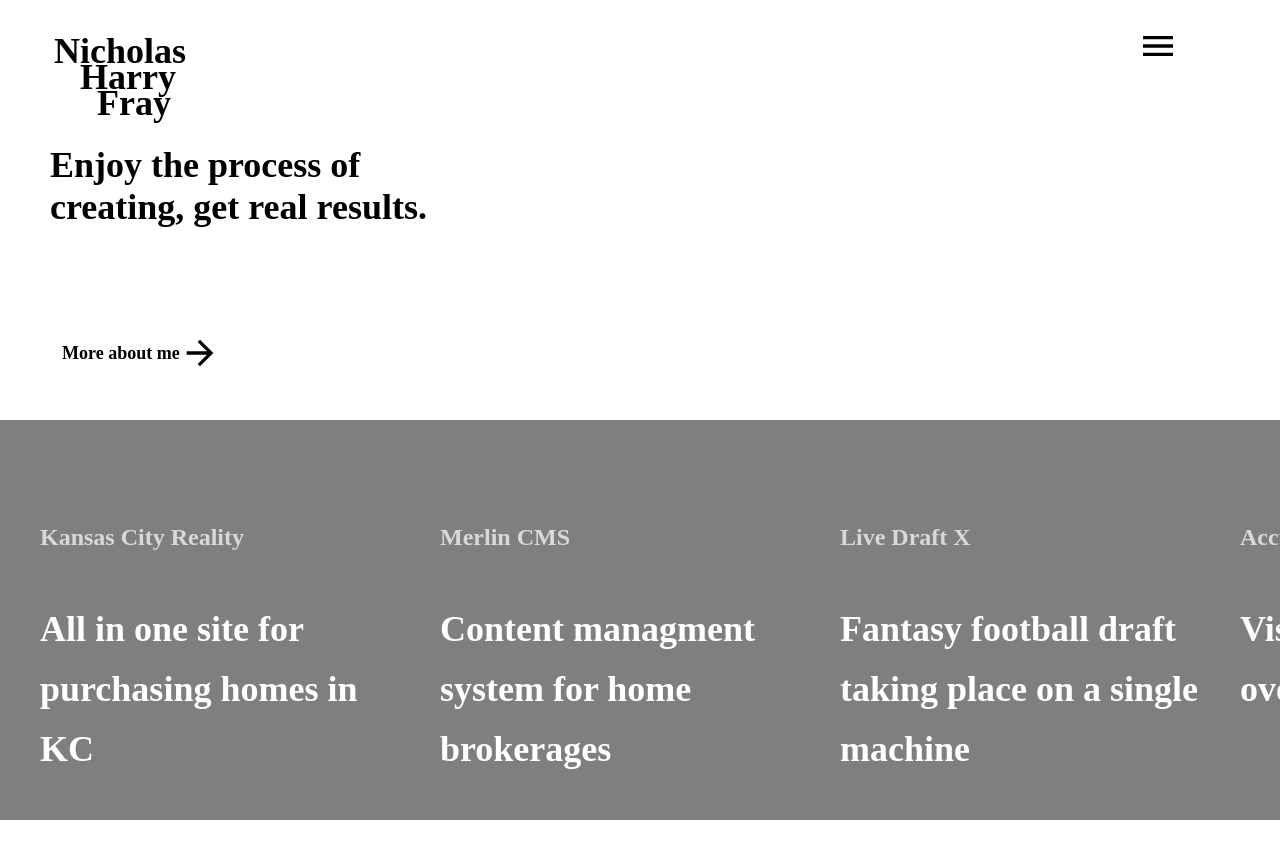
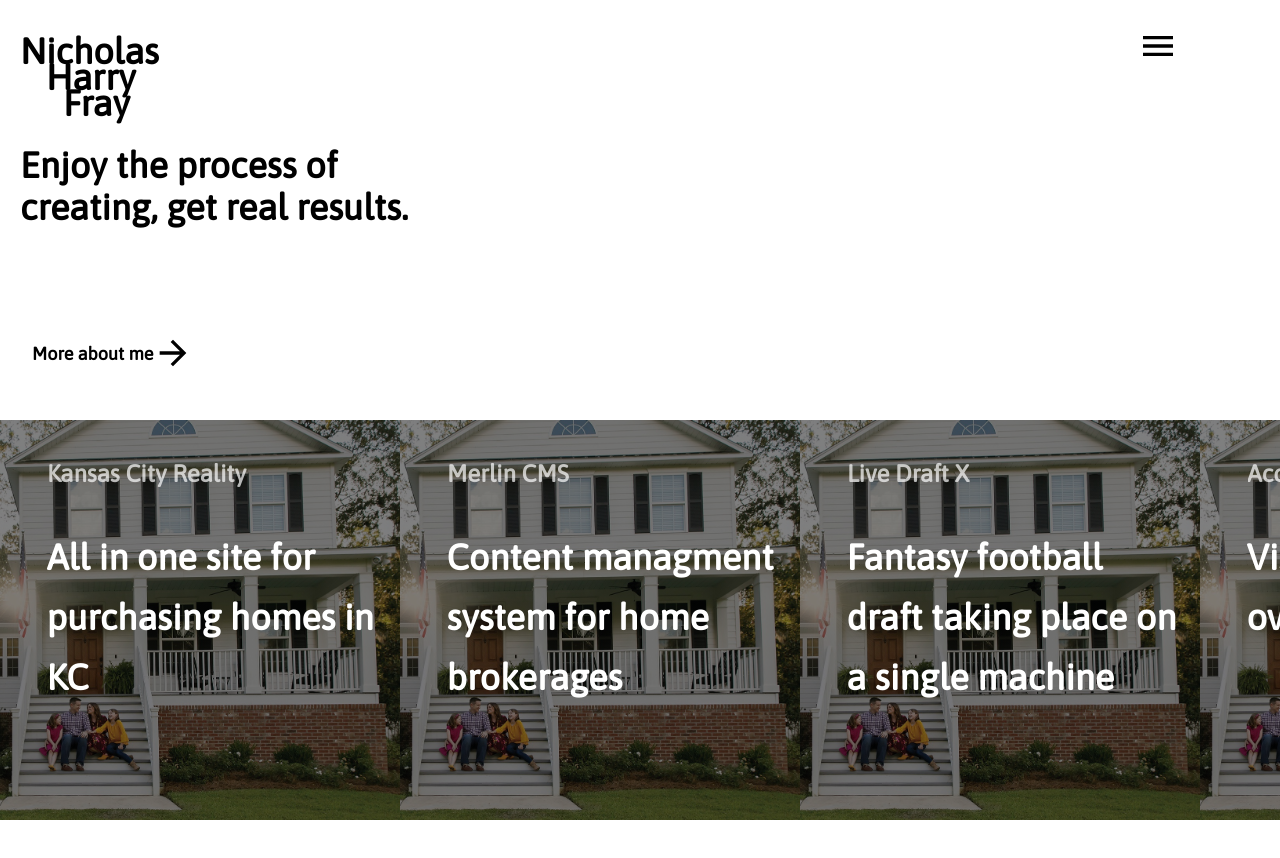
Before and after one commit to HarryFray/Portfolio, a Gatsby site: page / in a window 1280 px wide. Shown: the top 858 px of the page. Built offline with nearby package versions, Linux system fonts and the light colour scheme; Gatsby itself is replaced by a stand-in of ours.

Commit message:
feat(site): dynamic image sizes added

```diff
--- a/gatsby-config.js
+++ b/gatsby-config.js
@@ -8,6 +8,7 @@ module.exports = {
     `gatsby-plugin-react-helmet`,
     `gatsby-plugin-styled-components`,
     `gatsby-plugin-material-ui`,
+    `gatsby-background-image`,
     {
       resolve: `gatsby-source-filesystem`,
       options: {
@@ -17,6 +18,17 @@ module.exports = {
     },
     `gatsby-transformer-sharp`,
     `gatsby-plugin-sharp`,
+    `gatsby-plugin-emotion`,
+    {
+      resolve: `gatsby-plugin-google-fonts`,
+      options: {
+        fonts: [
+          `Asap`,
+          `source sans pro\:300,400,400i,700`, // you can also specify font weights and styles
+        ],
+        display: "swap",
+      },
+    },
     {
       resolve: `gatsby-plugin-manifest`,
       options: {
--- a/package.json
+++ b/package.json
@@ -5,12 +5,17 @@
   "version": "0.1.0",
   "author": "Kyle Mathews <mathews.kyle@gmail.com>",
   "dependencies": {
+    "@emotion/core": "^10.0.27",
+    "@emotion/styled": "^10.0.27",
     "@material-ui/core": "^4.9.3",
     "@material-ui/icons": "^4.9.1",
     "@material-ui/styles": "^4.9.0",
     "babel-plugin-styled-components": "^1.10.7",
     "gatsby": "^2.19.7",
+    "gatsby-background-image": "^0.10.1",
     "gatsby-image": "^2.2.39",
+    "gatsby-plugin-emotion": "^4.1.22",
+    "gatsby-plugin-google-fonts": "^1.0.1",
     "gatsby-plugin-manifest": "^2.2.39",
     "gatsby-plugin-material-ui": "^2.1.6",
     "gatsby-plugin-offline": "^3.0.32",
--- a/src/components/card.js
+++ b/src/components/card.js
@@ -1,24 +1,12 @@
 import React from "react"
 import styled from "styled-components"
 import { Link } from "@reach/router"
+import BackgroundImage from "gatsby-background-image"
+import { useStaticQuery, graphql } from "gatsby"
 
-const StyledImg = styled.div`
+const StyledBackgroundImage = styled(BackgroundImage)`
   width: 100vw;
   height: 100vw;
-  overflow: hidden;
-  color: white;
-  position: relative;
-  text-align: center;
-  div {
-    text-align: start;
-    margin: 80px 0 0 40px;
-    position: absolute;
-  }
-
-  background-image: linear-gradient(rgba(0, 0, 0, 0.5), rgba(0, 0, 0, 0.5)),
-    url(${({ img }) => img});
-  background-repeat: no-repeat;
-  background-size: 100vw 100vw;
 
   @media (min-width: 700px) {
     background-size: 50vh 50vh;
@@ -32,25 +20,54 @@ const StyledImg = styled.div`
   }
 `
 
+const TextBox = styled("div")`
+  color: white;
+  background-image: linear-gradient(
+    to top,
+    rgba(0, 0, 0, 0.5) 2rem,
+    rgba(0, 0, 0, 0.5)
+  );
+  display: flex;
+  flex-direction: column;
+  height: 100%;
+  width: 100%;
+  justify-content: flex-start;
+  align-items: start;
+  padding: 20px 0 0 28px;
+  h3,
+  h4 {
+    text-align: left;
+    margin: 20px;
+  }
+`
+
 const Card = ({ title, link, description, img, slug }) => {
-  return link ? (
-    <a href={link} target="_blank" rel="noopener noreferrer">
-      <StyledImg img={img}>
-        <div>
+  const { image } = useStaticQuery(graphql`
+    query {
+      image: file(relativePath: { eq: "img_hs.jpeg" }) {
+        sharp: childImageSharp {
+          fluid {
+            ...GatsbyImageSharpFluid_withWebp
+          }
+        }
+      }
+    }
+  `)
+
+  return (
+    <a
+      href={link}
+      target="_blank"
+      rel="noopener noreferrer"
+      style={{ textDecoration: "none" }}
+    >
+      <StyledBackgroundImage fluid={image.sharp.fluid} fadeIn="soft">
+        <TextBox>
           <h3>{title}</h3>
           <h4>{description}</h4>
-        </div>
-      </StyledImg>
+        </TextBox>
+      </StyledBackgroundImage>
     </a>
-  ) : (
-    <Link to={`project/${slug}`}>
-      <StyledImg img={img}>
-        <div>
-          <h3>{title}</h3>
-          <h4>{description}</h4>
-        </div>
-      </StyledImg>
-    </Link>
   )
 }
 
--- a/src/components/gallery.js
+++ b/src/components/gallery.js
@@ -1,11 +1,6 @@
 import React from "react"
 import styled from "styled-components"
 import MobileMenu from "./mobileMenu"
-// import MerlinPic from "../assets/img_merlin.jpeg"
-// import HSPic from "../assets/img_hs.jpeg"
-// import LiveDraftPic from "../assets/img_nfl.jpeg"
-// import AcuuStorm from "../assets/img_srorm.jpeg"
-// import Rex from "../assets/img_rex.jpeg"
 import Card from "./card"
 
 export const PROJECTS = [
@@ -14,7 +9,7 @@ export const PROJECTS = [
     slug: "kansas-city-reality",
     link: "https://www.bhhskcrealty.com/",
     description: "All in one site for purchasing homes in KC",
-    // img: MerlinPic,
+    img: "img_merlin.jpeg",
     key: 0,
   },
   {
@@ -22,33 +17,36 @@ export const PROJECTS = [
     slug: "merlin-cms",
     link: "https://merlinlabs.gg/",
     description: "Content managment system for home brokerages",
-    // img: HSPic,
+    img: "img_hs.jpeg",
     key: 1,
   },
   {
     title: "Live Draft X",
     slug: "live-draft-x",
     description: "Fantasy football draft taking place on a single machine",
-    // img: LiveDraftPic,
+    img: "img_nfl.jpeg",
     key: 2,
   },
   {
     title: "AccuStorm",
     slug: "accustorm",
     description: "Visualize hail storms over property data",
-    // img: AcuuStorm,
+    img: "img_srorm.jpeg",
     key: 3,
   },
   {
     title: "REX",
     slug: "rex",
     description: "Recommendation tracking for songs, books, and food",
-    // img: Rex,
+    img: "img_rex.jpeg",
     key: 4,
   },
 ]
 
 const Wrapper = styled.div`
+  display: none;
+  @media (min-width: 700px) {
+    display: block;
     margin-top: 50vh;
     left: -50vh;
     position: absolute;
@@ -63,6 +61,7 @@ const Wrapper = styled.div`
       overflow-x: hidden;
       transform: rotate(-90deg);
       transform-origin: right top;
+    }
   }
 `
 
--- a/src/components/home.js
+++ b/src/components/home.js
@@ -26,6 +26,9 @@ const HomeBase = ({ className }) => {
 }
 
 const Home = styled(HomeBase)`
+  a {
+    margin: 0;
+  }
   div {
     box-sizing: border-box;
   }
@@ -34,7 +37,7 @@ const Home = styled(HomeBase)`
     background-color: white;
     height: 40vh;
     width: 100vw;
-    padding-left: 50px;
+    padding-left: 20px;
     position: absolute;
     z-index: 5;
   }
--- a/src/components/image.js
+++ /dev/null
@@ -1,32 +0,0 @@
-import React from "react"
-import { useStaticQuery, graphql } from "gatsby"
-import Img from "gatsby-image"
-
-/*
- * This component is built using `gatsby-image` to automatically serve optimized
- * images with lazy loading and reduced file sizes. The image is loaded using a
- * `useStaticQuery`, which allows us to load the image from directly within this
- * component, rather than having to pass the image data down from pages.
- *
- * For more information, see the docs:
- * - `gatsby-image`: https://gatsby.dev/gatsby-image
- * - `useStaticQuery`: https://www.gatsbyjs.org/docs/use-static-query/
- */
-
-const Image = () => {
-  const data = useStaticQuery(graphql`
-    query {
-      placeholderImage: file(relativePath: { eq: "gatsby-astronaut.png" }) {
-        childImageSharp {
-          fluid(maxWidth: 300) {
-            ...GatsbyImageSharpFluid
-          }
-        }
-      }
-    }
-  `)
-
-  return <Img fluid={data.placeholderImage.childImageSharp.fluid} />
-}
-
-export default Image
--- a/src/components/layout.js
+++ b/src/components/layout.js
@@ -8,33 +8,33 @@ import Navigation from "./navigation"
 const GlobalStyles = styled.div`
   // heading
   h1 {
-    sfont-size: 72px;
+    font-size: 28px;
     margin: 0;
   }
   // sub heading
   h2 {
-    font-size: 36px;
+    font-size: 24px;
   }
   // sub heading (greyed out)
   h3 {
     opacity: 0.7;
-    font-size: 48px;
+    font-size: 18px;
   }
   // image copy
   h4 {
-    font-size: 72px;
-    line-height: 120px;
+    font-size: 28px;
+    line-height: 40px;
   }
   // logo
   h5 {
-    font-size: 54px;
-    line-height: 40px;
+    font-size: 24px;
+    line-height: 18px;
     margin: 0px;
   }
   // All Icons
   .Icon {
-    width: 80px;
-    height: 80px;
+    width: 40px;
+    height: 40px;
   }
 
   @media (min-width: 700px) {
--- a/src/components/logo.js
+++ b/src/components/logo.js
@@ -16,12 +16,13 @@ const Logo = styled(({ className }) => {
   mix-blend-mode: difference;
   position: fixed;
   color: white;
+  left: 20px;
 
   .Harry {
-    margin-left: 28px;
+    margin-left: 18px;
   }
   .Fray {
-    margin-left: 56px;
+    margin-left: 30px;
   }
 
   @media (min-width: 700px) {
--- a/src/components/navigation.js
+++ b/src/components/navigation.js
@@ -1,14 +1,14 @@
-import React, { useState, useEffect } from "react";
-import styled from "styled-components";
-import { Link, globalHistory } from "@reach/router";
-import Logo from "./logo.js";
-import { animateScroll as scroll } from "react-scroll";
-import MenuIcon from "@material-ui/icons/Menu";
+import React, { useState, useEffect } from "react"
+import styled from "styled-components"
+import { Link, globalHistory } from "@reach/router"
+import Logo from "./logo.js"
+import { animateScroll as scroll } from "react-scroll"
+import MenuIcon from "@material-ui/icons/Menu"
 
-import GitHubIcon from "@material-ui/icons/GitHub";
-import LinkedInIcon from "@material-ui/icons/LinkedIn";
-import YouTubeIcon from "@material-ui/icons/YouTube";
-import MessageIcon from "@material-ui/icons/Message";
+import GitHubIcon from "@material-ui/icons/GitHub"
+import LinkedInIcon from "@material-ui/icons/LinkedIn"
+import YouTubeIcon from "@material-ui/icons/YouTube"
+import MessageIcon from "@material-ui/icons/Message"
 
 const Wrapper = styled.div`
   .navOpen {
@@ -52,20 +52,19 @@ const Wrapper = styled.div`
 
   .SocialIcons a > * {
     color: white;
-    margin: 12px 28px 0 0;
+    margin: 4px 14px 0 0;
   }
 
   .Content {
     display: flex;
-    padding: 180px 40px 0 54px;
+    padding: 70px 0 0 24px;
     justify-content: space-between;
   }
-`;
+`
 
 const HeaderTodo = styled.div`
   position: absolute;
   z-index: 50;
-  padding-left: 54px;
   mix-blend-mode: exclusion;
 
   .MenuIcon {
@@ -74,18 +73,18 @@ const HeaderTodo = styled.div`
     position: fixed;
     color: white;
   }
-`;
+`
 
 const Header = () => {
-  const [navOpen, setNavOpen] = useState(false);
+  const [navOpen, setNavOpen] = useState(false)
 
   useEffect(() => {
     globalHistory.listen(({ action }) => {
       if (action === "PUSH") {
-        setNavOpen(false);
+        setNavOpen(false)
       }
-    });
-  });
+    })
+  })
 
   return (
     <>
@@ -94,8 +93,8 @@ const Header = () => {
         <MenuIcon
           className="MenuIcon Icon"
           onClick={() => {
-            scroll.scrollToTop();
-            setNavOpen(!navOpen);
+            scroll.scrollToTop()
+            setNavOpen(!navOpen)
           }}
         />
       </HeaderTodo>
@@ -166,7 +165,7 @@ const Header = () => {
         </div>
       </Wrapper>
     </>
-  );
-};
+  )
+}
 
-export default Header;
+export default Header
--- a/src/pages/about-me.js
+++ b/src/pages/about-me.js
@@ -33,7 +33,7 @@ const AboutMe = styled(AboutMeBase)`
     position: absolute;
     top: 15vh;
     text-align: start;
-    margin: 0 0 150px 40px;
+    margin: 0 0 20px 10px;
     bottom: 8px;
     left: 16px;
   }
--- a/src/pages/index.js
+++ b/src/pages/index.js
@@ -1,10 +1,8 @@
 import React, { useEffect } from "react"
-import { Link } from "gatsby"
 import Home from "../components/home"
-
 import Layout from "../components/layout"
-import Image from "../components/image"
 import SEO from "../components/seo"
+import { css } from "@emotion/core"
 
 const IndexPage = () => {
   useEffect(() => {
@@ -20,8 +18,6 @@ const IndexPage = () => {
     <Layout>
       <SEO title="Home" />
       <Home path="/" />
-
-      {/* <Project path="project/:projectId" /> */}
     </Layout>
   )
 }
```
Also changed, not shown: src/pages/project.js (renamed from src/components/project.js, +8 -8 lines), 1 other file. Lines whose indentation alone changed are shown as unchanged.
